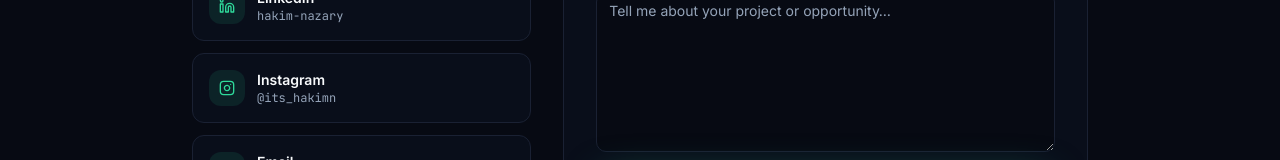
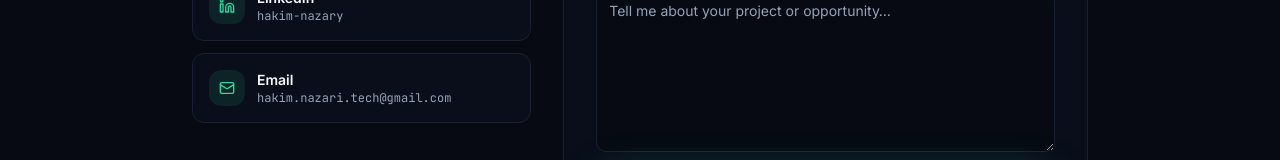
Before and after one commit to Hakim-CS/hakim-cs.github.io, a React (Vite) app: page /contact in a window 1280 px wide. Shown: the part 573-733 px from the top of the page. Built offline with nearby package versions, Linux system fonts and the light colour scheme; no server answers.

Commit message:
Changes
Co-authored-by: Hakim-CS <Hakim.Nazari.tech@gmail.com>

```diff
--- a/src/pages/Contact.tsx
+++ b/src/pages/Contact.tsx
@@ -3,7 +3,7 @@ import { Button } from "@/components/ui/button";
 import { Input } from "@/components/ui/input";
 import { Textarea } from "@/components/ui/textarea";
 import { toast } from "@/components/ui/use-toast";
-import { Github, Instagram, Linkedin, Mail, MapPin } from "lucide-react";
+import { Github, Linkedin, Mail, MapPin } from "lucide-react";
 import emailjs from '@emailjs/browser';
 import { SEO } from "@/components/seo";
 
@@ -15,7 +15,6 @@ const RECEIVING_EMAIL = import.meta.env.VITE_RECEIVING_EMAIL || "hakim.nazari.te
 const socials = [
   { label: "GitHub",    href: "https://github.com/hakim-cs",            icon: Github,    handle: "@hakim-cs" },
   { label: "LinkedIn",  href: "https://www.linkedin.com/in/hakim-nazary/", icon: Linkedin, handle: "hakim-nazary" },
-  { label: "Instagram", href: "https://instagram.com/its_hakimn",       icon: Instagram, handle: "@its_hakimn" },
   { label: "Email",     href: "mailto:hakim.nazari.tech@gmail.com",     icon: Mail,      handle: "hakim.nazari.tech@gmail.com" },
 ];
 
```
